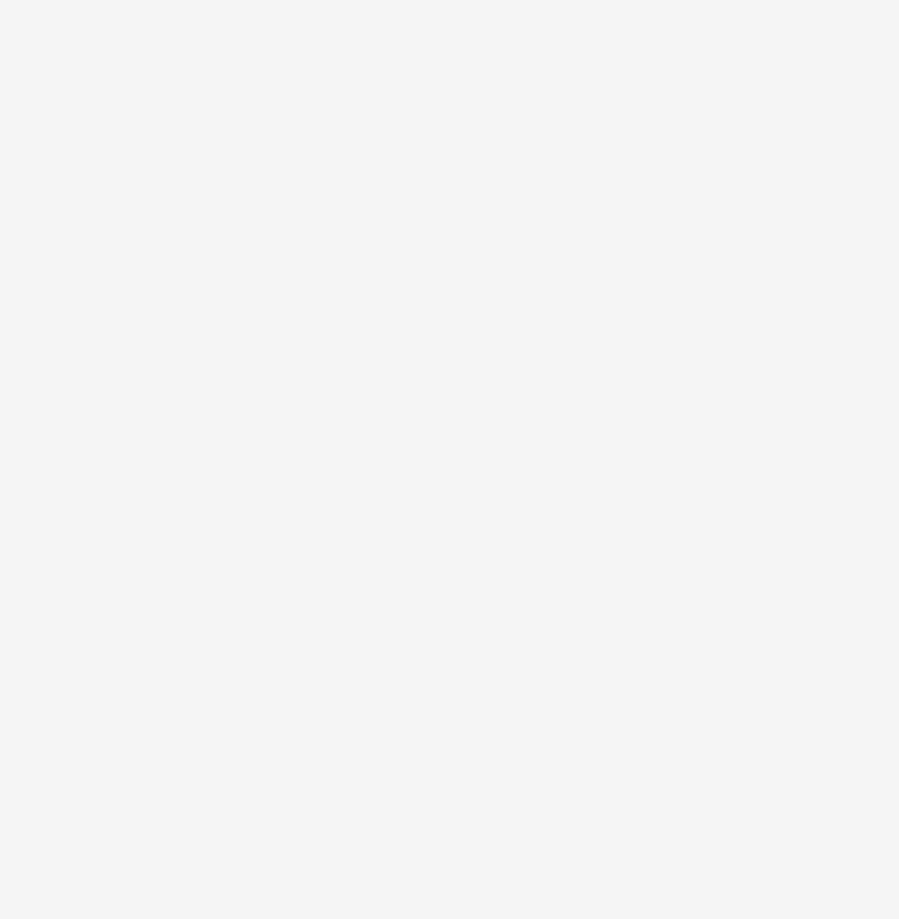
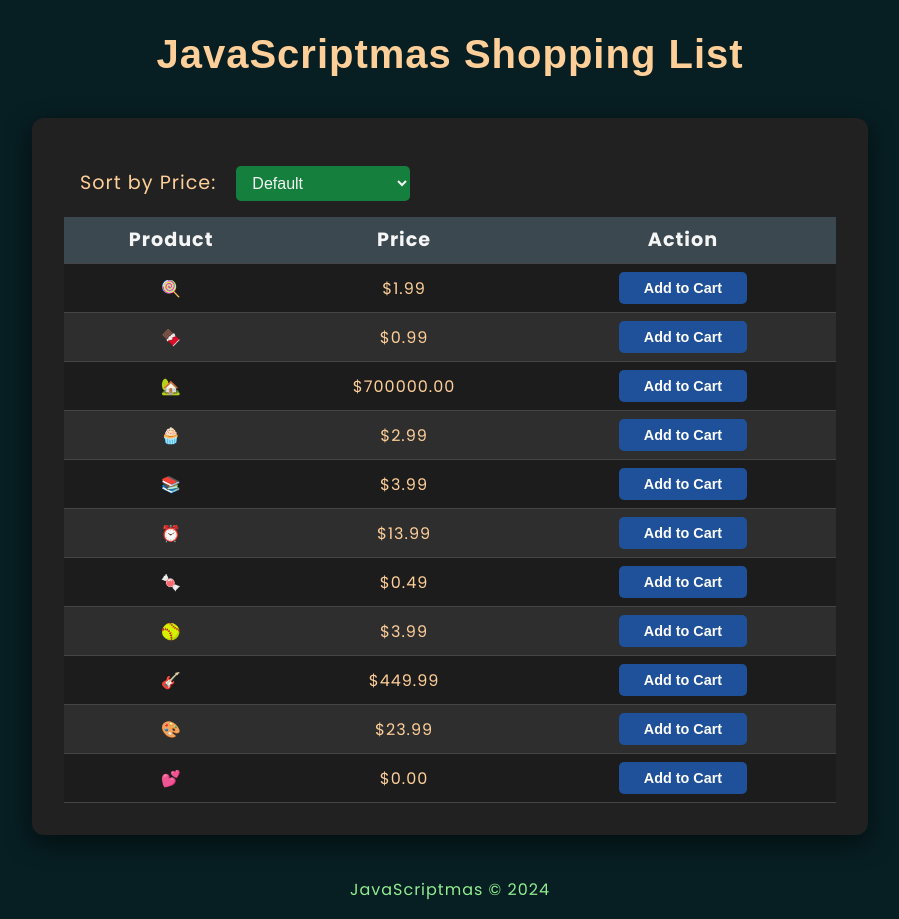
Before and after one commit to uj-ujjawal/JavaScriptmas, a website built with Vite: page 19/index.html in a window 1280 px wide. Shown: the whole page, without its empty margins (190-1089 px from the left). Before the commit the page ends 800 px from the top, so only its background shows below. Built offline with nearby package versions, Linux system fonts and the light colour scheme; files whose address does not match are found by name; a web font is replaced by a local one.

Commit message:
Day 19: challenge Solved✅

```diff
--- /dev/null
+++ b/19/index.css
@@ -0,0 +1,173 @@
+*,
+*::before,
+*::after {
+  margin: 0;
+  padding: 0;
+  box-sizing: border-box;
+}
+:root {
+  --bg-color: #071e22;
+  --text-clr: #ffcf99;
+  --clr-heading: #ffcf99;
+  --tbl-bg-color: #212121;
+  --tbl-row-even-bg-color: #2e2e2e;
+  --tbl-row-odd-bg-color: #1c1c1c;
+  --tbl-hover-clr: #7c7f6532;
+  --tbl-head-bg-clr: #5a768476;
+  --tbl-head-text-color: #f5f5f5;
+  --filter-btn-color: #15803d;
+}
+body {
+  font-family: "poppins", sans-serif;
+  font-size: 1rem;
+  line-height: 1.6;
+  letter-spacing: 1px;
+  background-color: var(--bg-color);
+  color: var(--text-clr, #ffcf99);
+}
+
+header h1 {
+  margin-top: 1rem;
+  font-family: "Agu Display", sans-serif;
+  text-align: center;
+  padding: 1rem 2rem;
+  color: var(--clr-heading, #ffcf99);
+  font-size: 2.5rem;
+  line-height: 1.1;
+}
+
+main {
+  max-width: 900px;
+  margin: 0 auto;
+  padding: 0 2rem;
+}
+
+.wrapper {
+  margin: 1.6rem auto;
+  background: var(--tbl-bg-color);
+  border-radius: 12px;
+  box-shadow: 0 8px 24px rgba(0, 0, 0, 0.5);
+  padding: 2rem;
+}
+
+.sort-options {
+  font-size: 1.2rem;
+  margin: 1rem;
+  display: flex;
+  justify-content: start;
+  align-items: center;
+}
+
+[for="sortByPrice"] {
+  color: #ffcf99;
+}
+
+.sortByPrice {
+  font-size: 1rem;
+  padding: 8px 12px;
+  background-color: var(--filter-btn-color);
+  color: var(--text-c, #f5f5f5);
+  border: none;
+  border-radius: 5px;
+  margin-left: 20px;
+  outline: none;
+  transition: all 0.3s ease;
+}
+
+.sortByPrice:hover {
+  background-color: #137135;
+  color: #fff;
+}
+
+table {
+  width: 100%;
+  border-collapse: collapse;
+}
+
+thead {
+  background-color: var(--tbl-head-bg-clr);
+  font-size: 1.2rem;
+  font-weight: bold;
+  color: var(--tbl-head-text-color);
+}
+
+th {
+  padding: 0.5rem;
+}
+
+th,
+td {
+  text-align: center;
+  border-bottom: 1px solid #454545;
+}
+
+td {
+  font-size: 1rem;
+  padding: 0.5rem;
+}
+
+tbody tr:nth-child(even) {
+  background-color: var(--tbl-row-even-bg-color);
+}
+
+tbody tr:nth-child(odd) {
+  background-color: var(--tbl-row-odd-bg-color);
+}
+
+tbody tr:hover {
+  background-color: var(--tbl-hover-clr);
+}
+
+.add-to-cart {
+  padding: 0.5rem;
+  width: 8rem;
+  background-color: var(--cart-btn-bg-clr, #1f509a);
+  font-size: 0.9rem;
+  color: #fdfdfd;
+  font-weight: 700;
+  border: none;
+  border-radius: 5px;
+  cursor: pointer;
+  transition: all 0.3s ease;
+}
+
+button:hover {
+  background-color: #356fc5;
+}
+
+tbody.sorted tr {
+  animation: fadeOut 0.5s ease-out forwards;
+}
+
+tbody.sorted tr.hidden {
+  opacity: 0;
+}
+
+tbody.sorted tr.visible {
+  animation: fadeIn 0.5s ease-out forwards;
+}
+
+@keyframes fadeIn {
+  from {
+    opacity: 0;
+  }
+  to {
+    opacity: 1;
+  }
+}
+
+@keyframes fadeOut {
+  from {
+    opacity: 1;
+  }
+  to {
+    opacity: 0;
+  }
+}
+
+footer {
+  font-size: 1rem;
+  text-align: center;
+  color: #90ee90;
+  padding: 1rem;
+}
--- a/19/index.html
+++ b/19/index.html
@@ -1,10 +1,57 @@
 <!DOCTYPE html>
-<html>
-  <head>
-    <link rel="stylesheet" href="./styles.css" />
-  </head>
-  <body>
-    <main></main>
-    <script type="module" src="index.js"></script>
-  </body>
+<html lang="en">
+
+<head>
+  <meta charset="UTF-8">
+  <meta name="viewport" content="width=device-width, initial-scale=1.0">
+  <title>Shopping List</title>
+  <link rel="preconnect" href="https://fonts.googleapis.com">
+  <link rel="preconnect" href="https://fonts.gstatic.com" crossorigin>
+  <link
+    href="https://fonts.googleapis.com/css2?family=Agu+Display&family=Poppins:ital,wght@0,100;0,200;0,300;0,400;0,500;0,600;0,700;0,800;0,900;1,100;1,200;1,300;1,400;1,500;1,600;1,700;1,800;1,900&display=swap"
+    rel="stylesheet">
+
+  <link rel="stylesheet" href="index.css">
+</head>
+
+<body>
+  <header>
+    <h1>JavaScriptmas Shopping List</h1>
+  </header>
+
+  <main>
+    <section class="wrapper">
+      <article class="sort-options">
+        <label for="sortByPrice">Sort by Price:</label>
+        <select id="sortByPrice" class="sortByPrice">
+          <option value="default">Default</option>
+          <option value="asc">Price: Low to High</option>
+          <option value="desc">Price: High to Low</option>
+        </select>
+      </article>
+
+      <article>
+        <table id="shoppingTable">
+          <thead>
+            <tr>
+              <th>Product</th>
+              <th>Price</th>
+              <th>Action</th>
+            </tr>
+          </thead>
+          <tbody id="product-list">
+            <!-- Rows will be added dynamically -->
+          </tbody>
+        </table>
+      </article>
+    </section>
+  </main>
+
+  <footer>
+    <p>JavaScriptmas &copy; 2024</p>
+  </footer>
+
+  <script src="index.js" defer type="module"></script>
+</body>
+
 </html>
--- a/19/index.js
+++ b/19/index.js
@@ -10,9 +10,20 @@ import shoppingList from "./shoppingList.js";
     solved it correctly.
 */
 
-function sortProducts(list) {}
+// function sortProducts(list) {
+//   list.sort((acc, next) => acc.price - next.price);
+//   return list;
+// }
 
-const listByCheapest = sortProducts(shoppingList);
+// const listByCheapest = sortProducts(shoppingList);
+
+// function display(listByCheapest) {
+//   listByCheapest.forEach((item) => {
+//     return `${item["product"]}: ${item["price"]}`;
+//   });
+// }
+
+// console.log(display(listByCheapest));
 
 /**
  * Stretch goals:
@@ -30,3 +41,76 @@ const listByCheapest = sortProducts(shoppingList);
  * 2. Create a UI for this by displaying the unsorted items first, then
  *    having a button that will sort the items on the page by price.
  */
+
+// Function to display all product and price with table
+
+// Get references to the table and dropdown
+
+const tableBody = document.getElementById("product-list");
+const sortByPrice = document.getElementById("sortByPrice");
+
+// Function to display all product and price with table
+function populateTable(data) {
+  tableBody.innerHTML = "";
+
+  data.forEach((item) => {
+    const row = document.createElement("tr");
+    row.innerHTML = `
+      <td>${item.product}</td>
+      <td>$${item.price.toFixed(2)}</td>
+      <td><button class="add-to-cart" data-product="${
+        item.product
+      }">Add to Cart</button></td>
+    `;
+    tableBody.appendChild(row);
+  });
+
+  setTimeout(() => {
+    tableBody.classList.remove("sorted");
+    const rows = tableBody.querySelectorAll("tr");
+    rows.forEach((row) => {
+      row.classList.remove("hidden");
+      row.classList.add("visible");
+    });
+  }, 500);
+}
+
+// initially, display all data with default order
+populateTable(shoppingList);
+
+// add Event listener for sorting
+sortByPrice.addEventListener("change", () => {
+  let sortedItems;
+
+  // Sort the items based on the selected option
+  if (sortByPrice.value === "asc") {
+    sortedItems = [...shoppingList].sort((a, b) => a.price - b.price);
+  } else if (sortByPrice.value === "desc") {
+    sortedItems = [...shoppingList].sort((a, b) => b.price - a.price);
+  } else {
+    sortedItems = shoppingList; // Default order
+  }
+  //   log sorted data into console
+  sortedItems.forEach((item) => {
+    console.log(`${item.product} : ${item.price}`);
+  });
+
+  // Apply fade-out animation
+  const rows = tableBody.querySelectorAll("tr");
+  rows.forEach((row) => row.classList.add("hidden"));
+
+  setTimeout(() => {
+    populateTable(sortedItems);
+  }, 500); // Wait for fade-out animation to complete before updating table
+});
+
+// for add to cart
+tableBody.addEventListener("click", function (event) {
+  if (event.target && event.target.classList.contains("add-to-cart")) {
+    if (event.target.textContent === "Add to Cart") {
+      event.target.textContent = "Added";
+    } else {
+      event.target.textContent = "Add to Cart"; // Change back to "Add to Cart"
+    }
+  }
+});
--- a/19/styles.css
+++ /dev/null
@@ -1,16 +0,0 @@
-* {
-  box-sizing: border-box;
-}
-
-html,
-body {
-  margin: 0;
-}
-
-body {
-  background-image: url(./shop-bg.png);
-  background-size: contain;
-  background-position: center;
-  background-repeat: no-repeat;
-  background-color: #f5f5f5;
-}
```
